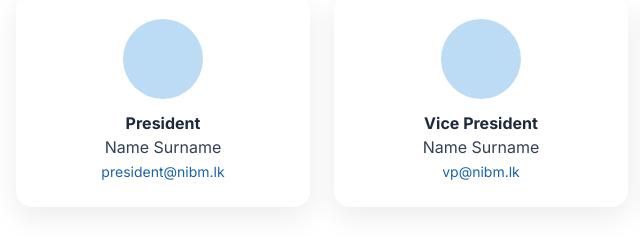
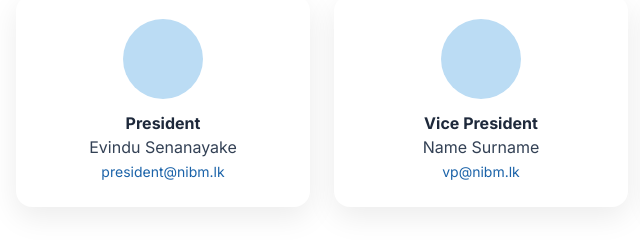
Before and after one commit to NIBM-Computing-Society/Website, a plain HTML site: page index.html in a window 1280 px wide. Shown: the part 2080-2320 px from the top of the page, 0-640 px from the left. Drawn offline with nearby package versions, Linux system fonts and the light colour scheme.

Commit message:
update team section with current president's name
Signed-off-by: Janith Disanayake <janithdisanayake@users.noreply.github.com>

```diff
--- a/index.html
+++ b/index.html
@@ -252,7 +252,7 @@
         <div class="bg-white rounded-2xl p-6 shadow-soft text-center">
           <div class="mx-auto h-20 w-20 rounded-full bg-brand-200"></div>
           <h3 class="mt-3 font-bold">President</h3>
-          <p class="text-slate-700">Name Surname</p>
+          <p class="text-slate-700">Evindu Senanayake</p>
           <a href="mailto:president@nibm.lk" class="text-brand-700 text-sm hover:underline">president@nibm.lk</a>
         </div>
         <div class="bg-white rounded-2xl p-6 shadow-soft text-center">
```
